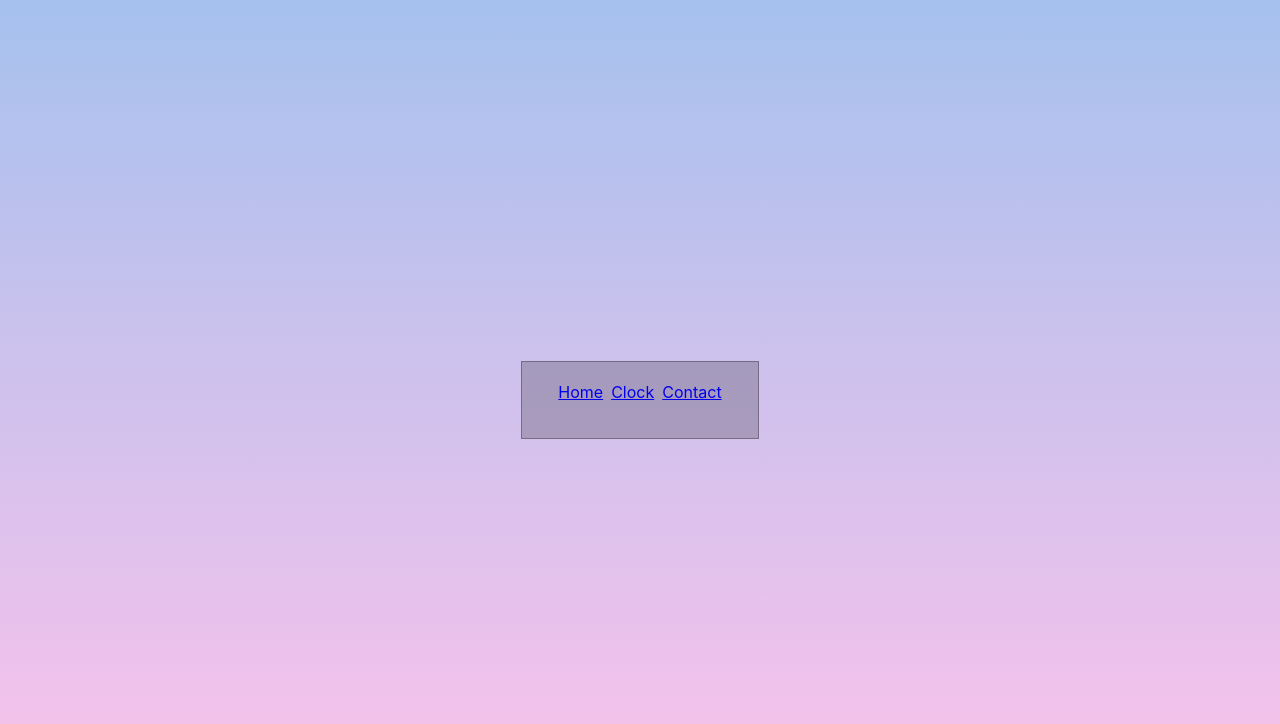
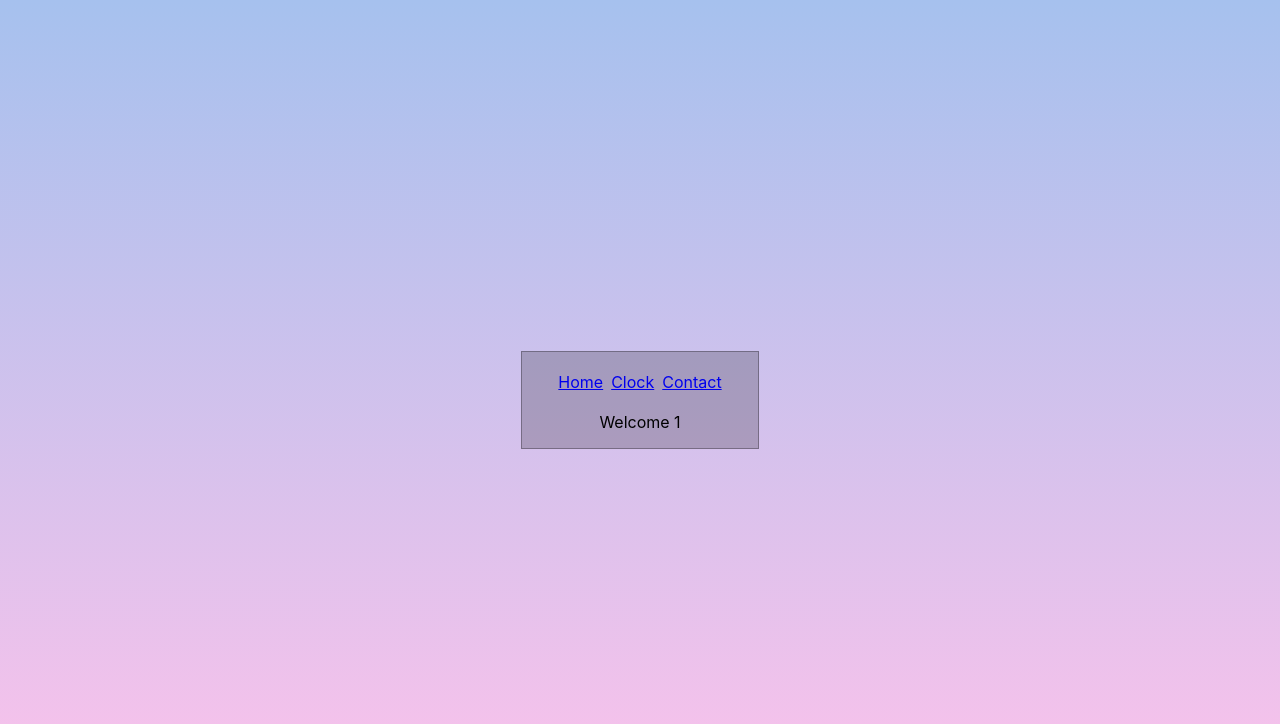
Before and after one commit to kshereejxn/demo-react-app, a React (Create React App) app: page /welcome/1 in a window 1280 px wide. Shown: the top 724 px of the page. Built offline with nearby package versions, Linux system fonts and the light colour scheme.

Commit message:
url page working

```diff
--- a/src/App.js
+++ b/src/App.js
@@ -5,7 +5,7 @@ import Clock from './componets/clock/Clock';
 import Contact from './componets/contact/Contact';
 import {Route, Switch} from "react-router-dom";
 import Navigation from './componets/navigation/Navigation';
-import NotFound from './componets/not-found/NotFound';
+import Child from './componets/child/Child';
 
 
 
@@ -14,7 +14,7 @@ function App() {
   return (
     <div className="App">
       <Navigation/>
-      <Switch></Switch>
+
       <Route exact
       path="/"
       render={(props) => <Welcome {...props} name="Katrine" />}
@@ -28,10 +28,12 @@ function App() {
       path="/contact"
       component= {Contact}/>
 
+      <Switch>
       <Route
-      path="/404"
-      component={NotFound}/>
-      <Switch/>
+      path="/welcome/:name"
+      children={<Child/>}
+      />
+      </Switch>
     </div>
   );
 
--- /dev/null
+++ b/src/componets/child/Child.js
@@ -0,0 +1,16 @@
+import React from 'react';
+import { useParams } from 'react-router-dom';
+
+function Child(){
+    let {name} = useParams();
+
+    return(
+        <div>
+            Welcome {name}
+
+        </div>
+    )
+
+}
+
+export default Child;
--- a/src/componets/not-found/NotFound.js
+++ b/src/componets/not-found/NotFound.js
@@ -1,13 +1,19 @@
-import React from 'react';
+import React, { Component } from 'react';
 
 
 
-function NotFound(props) {
-    return (
-        <div className="NotFound">
-            Opps: The Page You Are Looking For is in Quarantine!
-        </div>
-    );
+class NotFound extends Component {
+    constructor (props) {
+        super(props);
+    }
+
+    render(){
+        return(
+            <div className="NotFound">
+                Opps: This Page is under Quarantine!
+            </div>
+        )
+    }
 
 }
 
```
